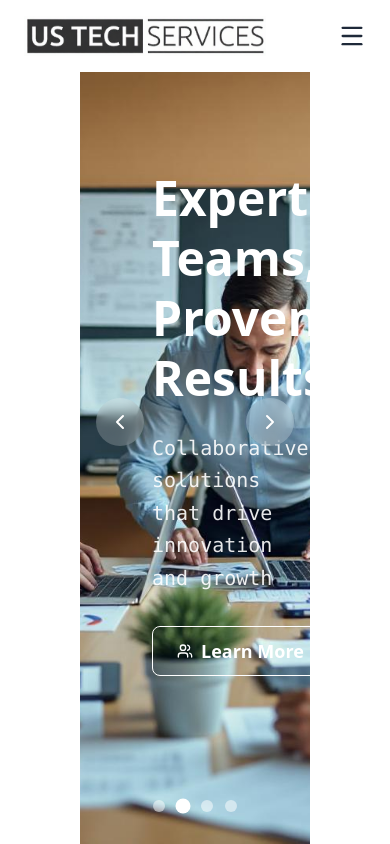
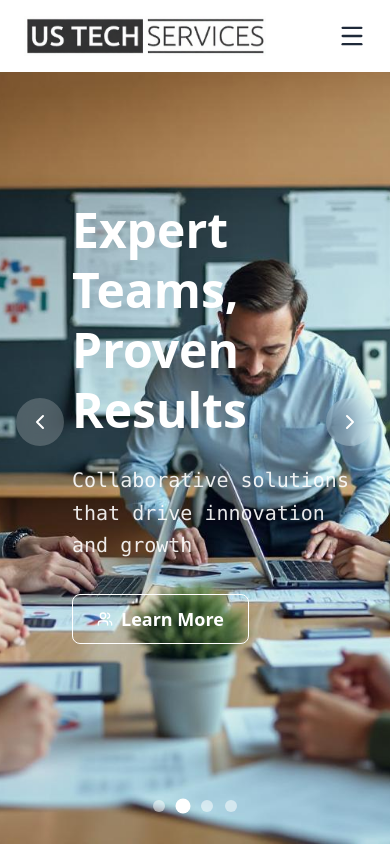
Before and after one commit to rjtbst/us-tech-solution, a Next.js app: page / in a window 390 px wide. Shown: the top 844 px of the page. Built offline with nearby package versions, Linux system fonts and the light colour scheme.

Commit message:
[fix]_mobile_alignment

```diff
--- a/src/app/page.js
+++ b/src/app/page.js
@@ -25,7 +25,7 @@ export default function Home() {
   return (
     <div className="flex flex-col gap-16">
       {/* Hero Section */}
-      <div className="px-20">
+      <div className="md:px-20">
         <HeroSection />
       </div>
 
@@ -34,17 +34,17 @@ export default function Home() {
         <Brand />
       </ScrollReveal>
 
-        <ScrollReveal delay={0.1} className="px-20 ">
+        <ScrollReveal delay={0.1} className="md:px-20 ">
         <WhatWeDo />
       </ScrollReveal>
 
       {/* Services Section */}
-      <ScrollReveal className="px-20 flex flex-col items-center justify-center" delay={0.1}>
+      <ScrollReveal className="md:px-20 flex flex-col items-center justify-center" delay={0.1}>
         <ServicesSection />
       </ScrollReveal>
 
       {/* About Section */}
-      <ScrollReveal className="px-20" delay={0.2}>
+      <ScrollReveal className="md:px-20" delay={0.2}>
         <AboutSection />
       </ScrollReveal>
 
```
